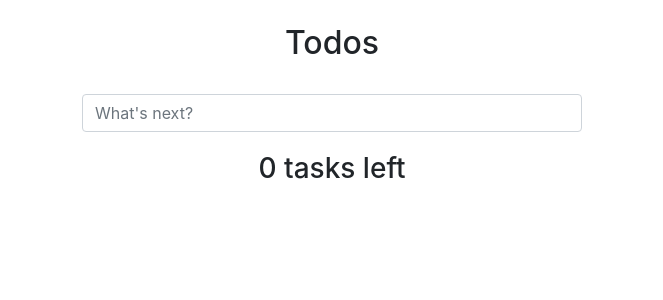
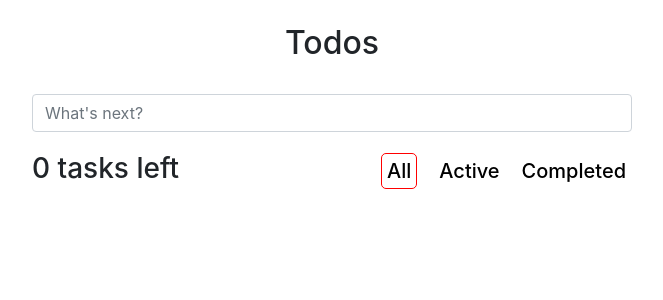
Before and after one commit to MeriSegal/todo-list-ex, a React (Create React App) app: page / in a window 1280 px wide. Shown: the top 300 px of the page, without its empty margins (308-971 px from the left). Built offline with nearby package versions, Linux system fonts and the light colour scheme.

Commit message:
filter + alert

```diff
--- a/package.json
+++ b/package.json
@@ -9,6 +9,7 @@
     "bootstrap": "^4.5.2",
     "react": "^16.13.1",
     "react-bootstrap": "^1.3.0",
+    "react-confirm-alert": "^2.6.1",
     "react-dom": "^16.13.1",
     "react-scripts": "3.4.3"
   },
--- a/src/App.css
+++ b/src/App.css
@@ -3,13 +3,13 @@
 }
 
 .form-group{
-  width: 500px;
+  width: 600px;
   margin: auto;
   margin-bottom: 20px;
 }
 
 .input-group{
-  width: 500px;
+  width: 600px;
   margin: auto;
   border-bottom: solid rgb(202, 201, 201) 1px;
 }
@@ -30,3 +30,37 @@
   right: 0;
   margin-right: 10px;
 }
+
+.footer{
+  margin: auto;
+  display: flex;
+  justify-content: space-between;
+  width: 600px;
+}
+
+.selector{
+  display: flex;
+  justify-content: space-between;
+}
+
+.selector> button{
+  margin-left: 10px;
+  border: hidden;
+  outline: none;
+  background-color: transparent;
+}
+
+.selected{
+  border-radius: 5px;
+  padding: 5px;
+  border: 1px red solid;
+}
+
+.react-confirm-alert-body{
+  color: red;
+  background-color: rgb(203, 209, 219);
+}
+
+.react-confirm-alert-button-group > button{
+  background-color: rgba(55, 55, 116, 0.884);
+}
--- a/src/components/ListView.js
+++ b/src/components/ListView.js
@@ -2,7 +2,8 @@ import React from 'react';
 import InputBox from './InputBox';
 import TodoModel from '../data-model/TodoModel';
 import {InputGroup} from 'react-bootstrap'
-
+import { confirmAlert } from 'react-confirm-alert';
+import 'react-confirm-alert/src/react-confirm-alert.css'
 
 class ListView extends React.Component {
 
@@ -12,7 +13,8 @@ class ListView extends React.Component {
         this.state = {
             list: [],
             count: 0,
-            id: 0
+            id: 0,
+            select: "all"
         }
 
     }
@@ -29,6 +31,7 @@ class ListView extends React.Component {
         }
     }
 
+
     deleteTask = (id, isDone) =>{
         const task = this.state.list.find(todo => todo.id === id)
         if (task.isCompleted =  isDone){
@@ -36,10 +39,24 @@ class ListView extends React.Component {
                 list: this.state.list.filter(todo => todo.id !== id)
             });
         }else{
-            console.log("alert");
+            confirmAlert({
+                title: 'Confirm to delete unfinished task: ',
+                message: 'Are you sure you want to delete an unfinished task?',
+                buttons: [
+                  {
+                    label: 'Yes',
+                    onClick: () => this.setState({
+                        list: this.state.list.filter(todo => todo.id !== id),
+                        count: this.state.count-=1
+                    })
+                  },
+                  {
+                    label: 'No',
+                  }
+                ]
+              })
         }
     }
-
 
     complete = (id, isDone) =>{
 
@@ -57,10 +74,23 @@ class ListView extends React.Component {
         });
     }
 
+    filterSelect = (selected) =>{
+        this.setState({
+            select: this.state.select= selected
+        });
+    }
 
     render() {
 
-        const todoList = this.state.list.map((todo, index) =>
+        const list = this.state.list;
+
+        let filterList = list
+        if(this.state.select == "active" ){
+            filterList = list.filter(item => (item.isCompleted==false))
+        }else if(this.state.select == "completed"){
+            filterList = list.filter(item => (item.isCompleted==true))
+        }
+        const todoList = filterList.map((todo, index) =>
             <div key={index} >
                 <InputGroup onMouseOver={()=>this.showX(todo.id,true)} onMouseOut={()=>this.showX(todo.id, false)} className="mb-3 input-group">
                     <InputGroup.Prepend >
@@ -76,9 +106,13 @@ class ListView extends React.Component {
             <div>
                 <InputBox update={this.updateList}/>
                 {todoList}
-                <div>
+                <div className="footer">
                     <h3>{this.state.count} tasks left</h3>
-
+                    <div className="selector">
+                        <button type="button" onClick={()=>this.filterSelect("all")}> <h5 className={this.state.select === "all" ? "selected":""}>All</h5> </button>
+                        <button type="button" onClick={()=>this.filterSelect("active")}> <h5 className={this.state.select === "active" ? "selected":""} >Active</h5> </button>
+                        <button type="button" onClick={()=>this.filterSelect("completed")}> <h5 className={this.state.select === "completed" ? "selected":""}>Completed</h5> </button>
+                    </div>
                 </div>
             </div>
         );
```
Also changed, not shown: 1 other file (tests, documents, lock files or other folders).
